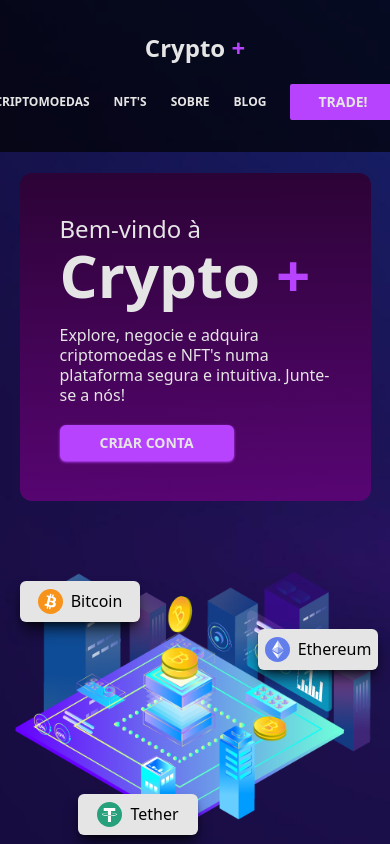
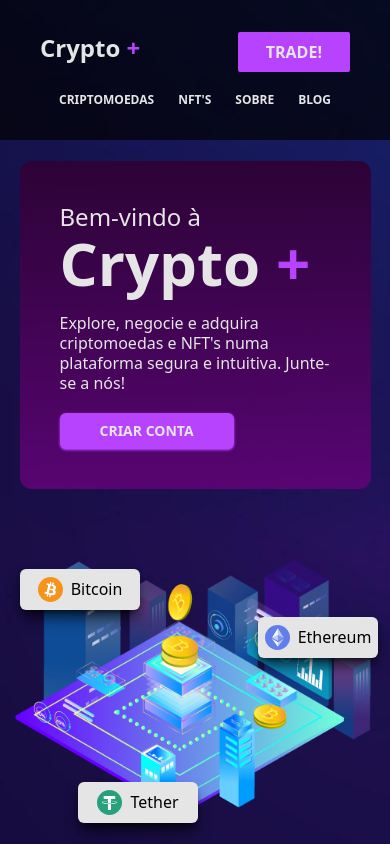
Before and after one commit to viniciusIrikawa/Crypto-, a React (Vite) app: page / in a window 390 px wide. Shown: the top 844 px of the page. Built offline with nearby package versions, Linux system fonts and the light colour scheme; no server answers.

Commit message:
fix: navbar items adjustments

```diff
--- a/src/components/Navbar.tsx
+++ b/src/components/Navbar.tsx
@@ -1,13 +1,19 @@
 const Navbar = () => {
   return (
-    <nav className='flex md:flex-row flex-col justify-between items-center bg-[#000000b0] py-8 px-20 text-white-low'>
-        <h2 className='font-bold text-2xl'>Crypto <span className='text-crypto-purple text-2xl'>+</span></h2>
+    <nav className='flex md:flex-row flex-col md:justify-between justify-around items-center bg-[#000000b0] py-8 md:px-20 px-10 text-white-low'>
+        <div className="md:hidden w-full flex flex-row justify-between">
+          <h2 className='font-bold text-2xl'>Crypto <span className='text-crypto-purple text-2xl'>+</span></h2>
+          <div className="uppercase bg-crypto-purple px-7 py-2 rounded-sm font-bold">
+            <a href="/dashboard/BTCUSDT"> Trade! </a>
+          </div>
+        </div>
+        <h2 className='md:block hidden font-bold text-2xl'>Crypto <span className='text-crypto-purple text-2xl'>+</span></h2>
         <ul className='flex items-center text-sm cursor-pointer font-bold md:mt-0 mt-5'>
           <li className='mx-3 uppercase md:text-sm text-xs'> Criptomoedas </li>
           <li className='mx-3 uppercase md:text-sm text-xs'> NFT's </li>
           <li className='mx-3 uppercase md:text-sm text-xs'> Sobre </li>
           <li className='mx-3 uppercase md:text-sm text-xs'> Blog </li>
-          <li className='mx-3 uppercase bg-crypto-purple px-7 py-2 rounded-sm'>
+          <li className='md:block hidden mx-3 uppercase bg-crypto-purple px-7 py-2 rounded-sm'>
             <a href="/dashboard/BTCUSDT"> Trade! </a>
           </li>
         </ul>
```
